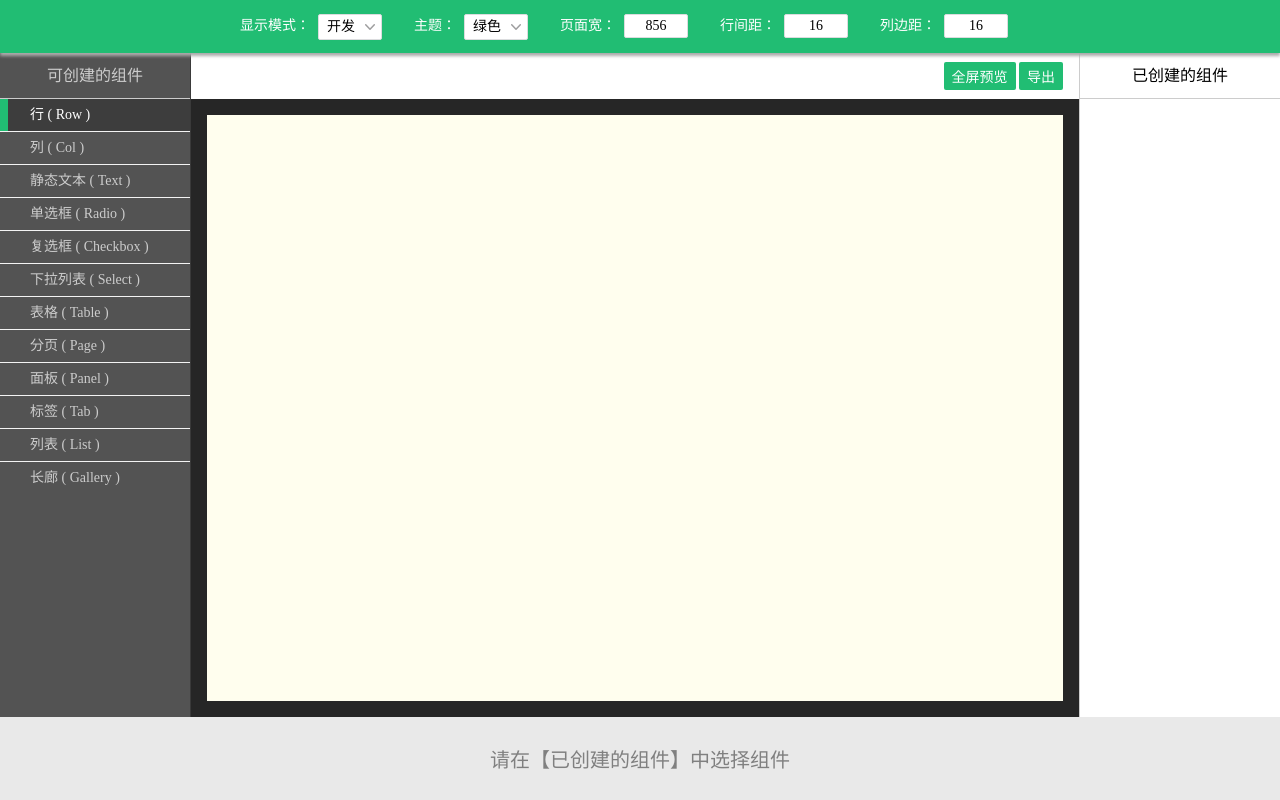
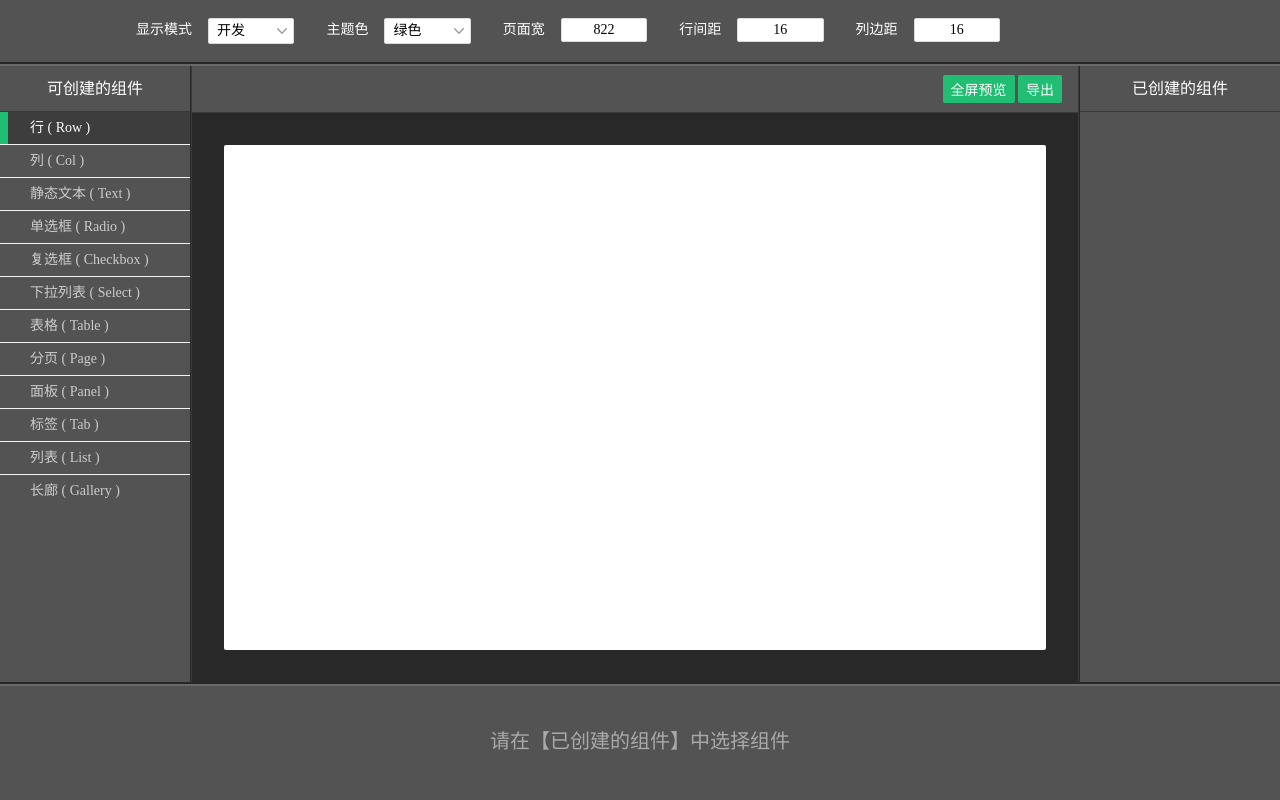
Before and after one commit to KYYX/cw2, a website built with webpack: page designer/index.html in a window 1280 px wide. Built offline with nearby package versions, Linux system fonts and the light colour scheme.

Commit message:
[update]designer

```diff
--- a/designer/CONFIG_ATTRIBUTE.js
+++ b/designer/CONFIG_ATTRIBUTE.js
@@ -117,7 +117,7 @@ var CONFIG = {
 	}, {
 		key:  "arrange",
 		text: "排列方式",
-		type: "radio",
+		type: "select",
 		config: {
 			data: [{name: "水平", value: "-", checked: true}, {name: "垂直", value: "|"}]
 		}
--- a/designer/index.css
+++ b/designer/index.css
@@ -28,7 +28,6 @@ body {
 
 .component-wrap {
 	position: relative;
-	/*float: left;*/
 	font-size: 0;
 }
 
@@ -60,26 +59,40 @@ body {
 	align-items: center;
 	height: 64px;
 	padding: 0;
-	box-shadow: 0 3px 3px #aaa;
+	border-bottom: 2px solid #282828;
 	color: #fff;
-	background-color: #21bd73;
+	background-color: #535353;
+}
+
+#top .cw-row {
+	width: 1024px;
+	margin: 0 auto;
 }
 
 #top .cw-col {
+
 	line-height: 24px;
+	padding: 0 8px;
 }
 
 #top .cw-col:nth-child(2n + 1) {
-	margin-right: 8px;
+	/*margin-right: 8px;*/
 	/*font-size: 16px;*/
+
 }
 
 #top .cw-col:nth-child(2n) {
-	margin-right: 32px;
+	width: 10%;
+	margin-right: 16px;
+}
+
+#top .cw-col:nth-child(10) {
+	margin-right: 0;
 }
 
 #top input {
-	width: 46px;
+	box-sizing: border-box;
+	width: 100%;
 	padding: 0 8px;
 	border: 1px solid #dbdcde;
 	border-radius: 2px;
@@ -93,30 +106,27 @@ body {
 
 #center {
 	display: flex;
-	/*height: 661px;*/
 	flex: 1;
+	border-top: 2px solid #6a6a6a;
+	border-bottom: 2px solid #282828;
 }
 
 #center .h3 {
 	height: 45px;
-	border-bottom: 1px solid #ccc;
+	border-bottom: 1px solid #3a3a3a;
+	color: #fff;
 	font-size: 16px;
 	line-height: 45px;
 	text-align: center;
 }
 
-#left-of-center {
-	width: 190px;
-	color: #ccc;
-	background-color: #535353;
-}
-
-#left-of-center .list-of-create li.cw-list-active {
+#center .list-of-component li.cw-list-active {
 	position: relative;
 	color: #fff;
 	background-color: #3d3d3d;
 }
-#left-of-center .list-of-create li.cw-list-active:after {
+
+#center .list-of-component li.cw-list-active:after {
 	content: '';
 	position: absolute;
 	top: 0;
@@ -126,28 +136,26 @@ body {
 	background-color: #21bd73;
 }
 
+
+
+#left-of-center {
+	width: 190px;
+	border-right: 1px solid #282828;
+	color: #ccc;
+	background-color: #535353;
+}
+
 #right-of-center {
+	display: flex;
+	flex-direction: column;
 	width: 200px;
+	border-left: 1px solid #282828;
+	color: #ccc;
+	background-color: #535353;
 }
 
 #right-of-center .list-of-created {
-	height: 618px;
-}
-
-#right-of-center .created-component-list {
-	list-style-type: none;
-}
-
-#right-of-center .created-component-list > li {
-	position: relative;
-	padding-left:  24px;
-	padding-right: 8px;
-	border-bottom: 1px solid #e0e0e0;
-	line-height:   32px;
-	cursor: pointer;
-}
-#right-of-center .created-component-list > li:last-child {
-	border-bottom: 0;
+	flex: 1;
 }
 
 #right-of-center .created-component-list > li > i {
@@ -169,31 +177,13 @@ body {
 	display: block;
 }
 
-#right-of-center .created-component-list > li > div {
-	position: absolute;
-	top: 0;
-	left: 0;
-	display: none;
-	width: 8px;
-	height: 100%;
-	background-color: #21bd73;
-}
-#right-of-center .created-component-list > li.active > div,
-#right-of-center .created-component-list > li:hover > div {
-	display: block;
-}
-#right-of-center .created-component-list > li.active > span {
-	color: #21bd73;
-}
-
-
 
 #main {
 	flex: 1;
 	display: flex;
 	flex-direction: column;
-	border-right: 1px solid #ccc;
-	border-left: 1px solid #3a3a3a;
+	border-right: 1px solid #3a3a3a;
+	border-left:  1px solid #3a3a3a;
 	overflow-x: hidden;
 }
 
@@ -208,28 +198,32 @@ body {
 
 #main-toolbox {
 	padding: 9px 16px;
+	border-bottom: 1px solid #3a3a3a;
 	text-align: right;
-	background-color: #fff;
+	background-color: #535353;
 }
 
 #main-canvas {
 	flex: 1;
 	position: relative;
-	padding: 16px;
-	/*border-top: 1px solid #ccc;*/
-	background-color: #262626;
-	overflow-y: scroll;
-	overflow-x: hidden;
+	padding: 32px;
+	background-color: #282828;
+	overflow: hidden;
+}
+
+#main-root-wrap {
+	height: 100%;
+	margin: 0 auto;
+	border-radius: 2px;
+	background-color: #fff;
 }
 
 #main-root {
-	min-height: 100%;
 	padding-top: 16px;
 	padding-bottom: 1px;
 	padding-left:  16px;
 	padding-right: 16px;
-	margin: 0 auto;
-	background-color: #fffeee;
+	background-color: #fff;
 }
 
 #main-root:empty {
@@ -248,7 +242,7 @@ body {
 }
 
 #main-root.dev .cw-row {
-	background-color: rgba(255,0,0,.5);
+	background-color: #efefef;
 }
 
 #main-root .cw-row:empty {
@@ -268,8 +262,10 @@ body {
 	position: relative;
 	z-index: 1000;
 	/*flex: 1;*/
-	height: 100px;
-	padding: 16px 0 0 0;
+	height: 116px;
+	padding: 24px 0 8px 0;
+	border-top: 2px solid #6a6a6a;
+	background-color: #535353;
 }
 
 #bottom.empty {
@@ -280,7 +276,7 @@ body {
 }
 
 #bottom > span {
-	color: gray;
+	color: #a9a9a9;
 	font-size: 20px;
 }
 
@@ -294,6 +290,7 @@ body {
 
 #bottom .cw-col {
 	padding: 0 8px;
+	color: #fff;
 }
 
 #bottom .cw-col input {
--- a/designer/index.html
+++ b/designer/index.html
@@ -17,23 +17,19 @@
 		<!-- top -->
 		<div id="top" class="cw-container">
 			<div class="cw-row">
-				<div class="cw-col">显示模式：</div>
+				<div class="cw-col">显示模式</div>
 				<div class="cw-col toSelect-mode"></div>
-				<!--
-				<div class="cw-col">布局：</div>
-				<div class="cw-col toSelect-layout"></div>
-				-->
-				<div class="cw-col">主题：</div>
+				<div class="cw-col">主题色</div>
 				<div class="cw-col toSelect-theme"></div>
-				<div class="cw-col">页面宽：</div>
+				<div class="cw-col">页面宽</div>
 				<div class="cw-col">
 					<input type="text" id="page-width">
 				</div>
-				<div class="cw-col">行间距：</div>
+				<div class="cw-col">行间距</div>
 				<div class="cw-col">
 					<input type="text" id="row-margin" value="16">
 				</div>
-				<div class="cw-col">列边距：</div>
+				<div class="cw-col">列边距</div>
 				<div class="cw-col">
 					<input type="text" id="col-padding" value="16">
 				</div>
@@ -44,7 +40,7 @@
 			<!-- left -->
 			<div id="left-of-center">
 				<div class="h3">可创建的组件</div>
-				<div class="list-of-create"></div>
+				<div class="list-of-create list-of-component"></div>
 			</div>
 			<!-- main -->
 			<div id="main">
@@ -53,14 +49,16 @@
 					<button class="cw-btn" id="export-btn">导出</button>
 				</div>
 				<div id="main-canvas">
-					<div class="cw-container dev" id="main-root"></div>
+					<div id="main-root-wrap">
+						<div class="cw-container dev" id="main-root"></div>
+					</div>
 				</div>
 			</div>
 			<!-- right -->
 			<div id="right-of-center">
 				<div class="h3">已创建的组件</div>
-				<div class="list-of-created">
-					<ul class="created-component-list"></ul>
+				<div class="list-of-created list-of-component">
+					<ul class="created-component-list cw-list cw-list-clickable"></ul>
 				</div>
 			</div>
 		</div>
--- a/designer/index.js
+++ b/designer/index.js
@@ -12,6 +12,7 @@ $(function () {
 	var $previewBtn    = $("#preview-btn");
 	var $main 				 = $("#main");
 	var $mainCanvas 	 = $("#main-canvas");
+	var $mainRootWrap	 = $("#main-root-wrap");
 	var $mainRoot   	 = $("#main-root");
 	var $bottom 	  	 = $("#bottom");
 	var $listOfCreated = $(".list-of-created");
@@ -38,7 +39,7 @@ $(function () {
 
 			addCreatedComponentList(id, role);
 		} else if (role === "text") {
-			var $span = $('<span class="cw-text" id="' + id + '" contenteditable="true">静态文本</span>').click(function (event) {
+			var $span = $('<span class="cw-text" id="' + id + '" contenteditable=false>静态文本</span>').click(function (event) {
 				event.stopPropagation();
 			});
 
@@ -86,6 +87,8 @@ $(function () {
 
 		$listOfCreated.toScroll({gap: 33});
 
+		$mainRootWrap.toScroll({gap: 40});
+
 		$li.click();
 	};
 
@@ -99,14 +102,14 @@ $(function () {
 		pageWidth = Number(pageWidth);
 
 		if (pageWidth) {
-			$mainRoot.css({
+			$mainRootWrap.css({
 				width: pageWidth,
 				zoom:  pageWidth > defaultPgeWidth ? defaultPgeWidth / pageWidth : 1
 			});
 		} else {
 			pageWidth = defaultPgeWidth;
 			$pageWidth.val(pageWidth);
-			$mainRoot.css({
+			$mainRootWrap.css({
 				width: pageWidth,
 				zoom:  1
 			});
@@ -384,12 +387,12 @@ $(function () {
 
 		$bottom.empty().removeClass('empty');
 
-		if ($this.hasClass('active')) {
-			$this.removeClass('active');
+		if ($this.hasClass('cw-list-active')) {
+			$this.removeClass('cw-list-active');
 			$bottom.addClass('empty').append('<span>请在【已创建的组件】中选择组件</span>');
 		} else {
-			$createdComponentList.children('.active').removeClass('active');
-			$this.addClass('active');
+			$createdComponentList.children('.cw-list-active').removeClass('cw-list-active');
+			$this.addClass('cw-list-active');
 
 			var id   = $this.attr('id').replace('created-', '');
 			var role = $this.data('role');
```
